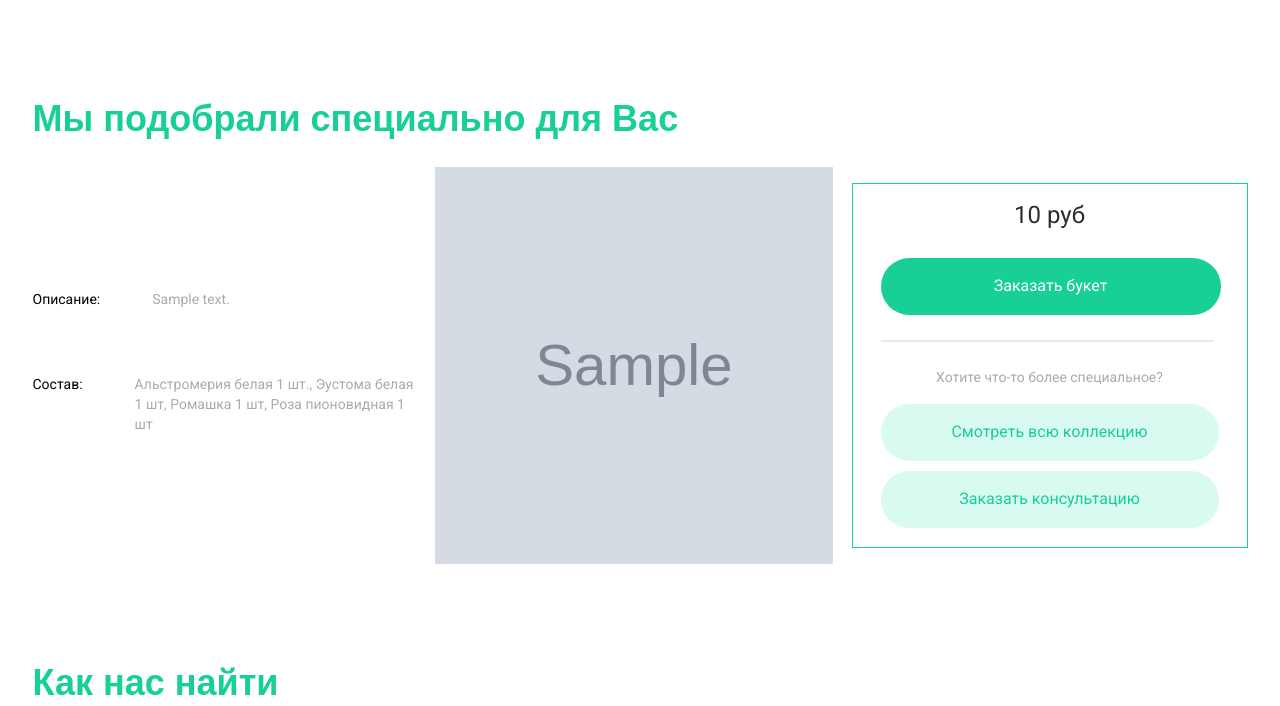
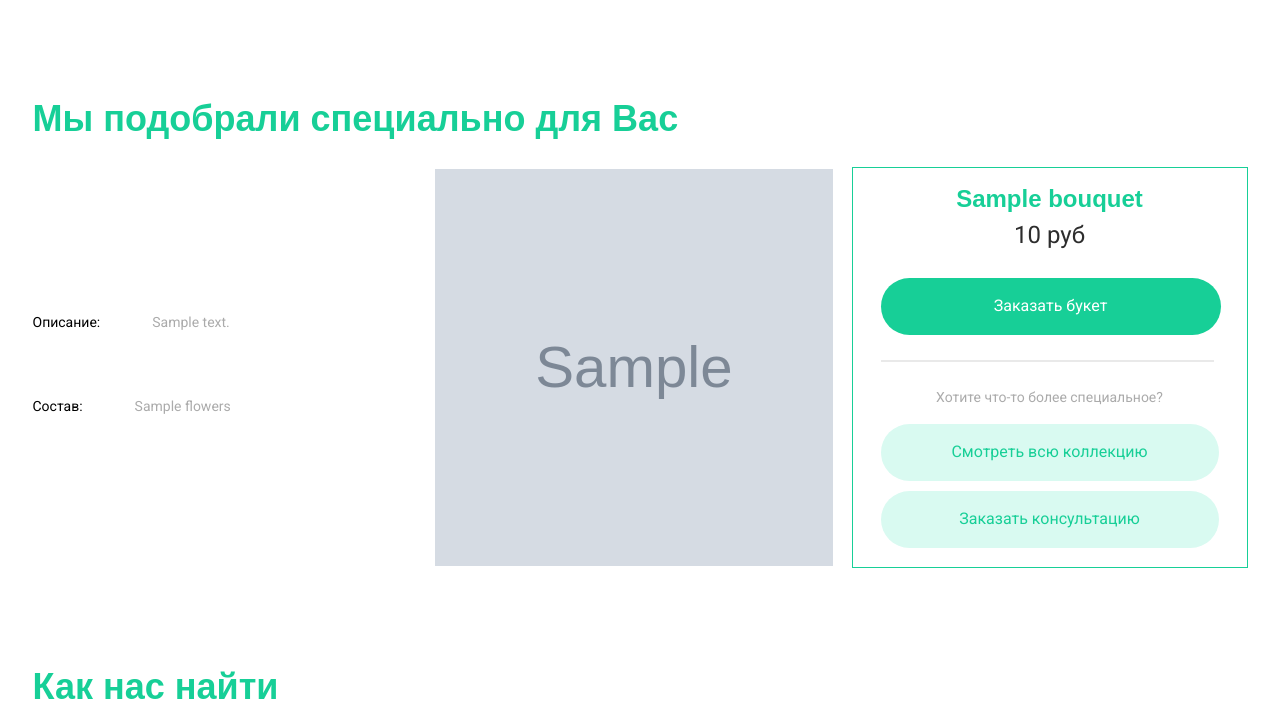
Before and after one commit to 1ns0mn1a7/FlowerShop, a Django app: template frontend/templates/result.html in a window 1280 px wide. Shown: the part 50-756 px from the top of the page. Run offline with Django 5.2, Linux system fonts and the light colour scheme; the template is opened without the code that fills it: most values are stand-ins (such as "Sample title", 1, 10 or a date in 2020); grey boxes marked "Sample" are stand-in pictures; some web fonts are replaced.

Commit message:
fix img, title and price result quiz template

```diff
--- a/frontend/templates/result.html
+++ b/frontend/templates/result.html
@@ -1,4 +1,4 @@
-{% load static %}
+{% load static humanize %}
 <!DOCTYPE html>
 <html lang="en">
 <head>
@@ -35,33 +35,39 @@
 		<div class="container">
 			<div class="result p100">
 				<div class="title">Мы подобрали специально для Вас</div>
+
+				{% if bouquet %}
 				<div class="result__block ficb">
 					<div class="result__elems">
-						<div class="card__elems ">
+						<div class="card__elems">
 							<span class="card__elems_intro">Описание:</span>
 							<div class="card__items">
 								<p class="card__items_text card__items_text__first">
-									{{ bouquet.description }}
+									{{ bouquet.description|default:"" }}
 								</p>
-{#								<p class="card__items_text">#}
-{#									Букеты из полевых цветов - это не только прекрасный подарок, но и отличный способ выразить свои чувства.#}
-{#								</p>#}
 							</div>
 						</div>
-						<div class="card__elems ">
+
+						<div class="card__elems">
 							<span class="card__elems_intro">Состав:</span>
 							<div class="card__items">
 								<p class="card__items_text card__items_text__first">
-									Альстромерия белая 1 шт., Эустома белая 1 шт, Ромашка 1 шт, Роза пионовидная 1 шт
+									{{ bouquet.flowers|linebreaksbr }}
 								</p>
-
 							</div>
 						</div>
 					</div>
-					<img src="{% static bouquet.img %}" alt="{{ bouquet.name }}" class="result__block_img">
+
+					{% if bouquet.img %}
+						<img src="{{ bouquet.img }}" alt="{{ bouquet.name }}" class="result__block_img">
+					{% else %}
+						<img src="{% static 'img/catalog/catalogBg3.jpg' %}" alt="{{ bouquet.name }}" class="result__block_img">
+					{% endif %}
+
 					<form method="get" action="/order/" class="result__items">
                         {% csrf_token %}
-                        <div class="result__items_price">{{ bouquet.price }} руб</div>
+						<div class="title result__items_title">{{ bouquet.name }}</div>
+                        <div class="result__items_price">{{ bouquet.price|floatformat:0|intcomma }} руб</div>
                         <button name="bouquet_id" value="{{ bouquet.id }}" type="submit" class="btn result__items_btn">Заказать букет</button>
                         <hr class="result__items_line" />
                         <div class="result__items_intro">Хотите что-то более специальное?</div>
@@ -77,6 +83,7 @@
 					</form>
 				</div>
 			</div>
+			{% endif %}
 		</div>
 	</section>
 
```
Also changed, not shown: flowerapp/migrations/0009_clickcounter_order_delivery_time.py (added).
